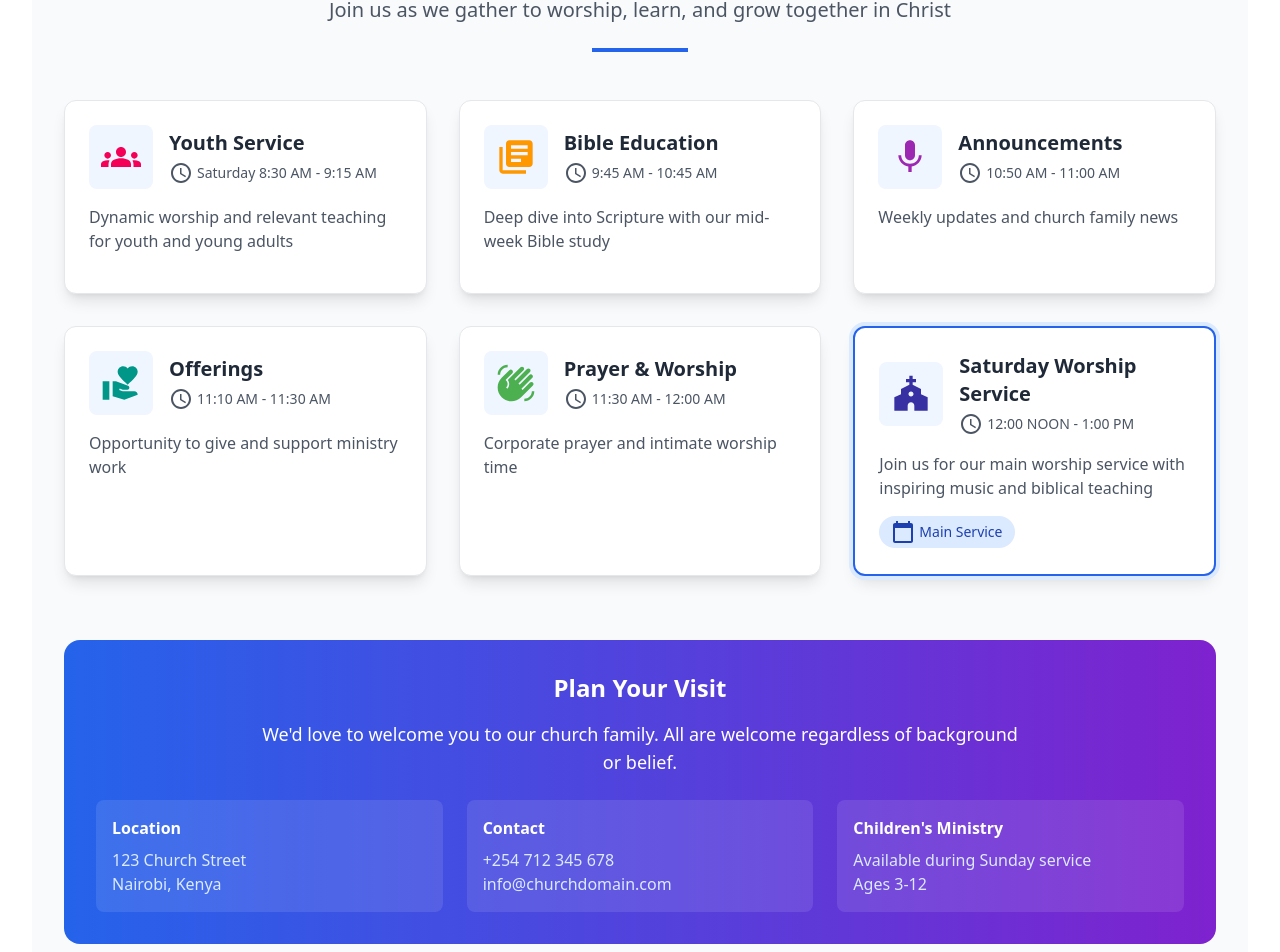
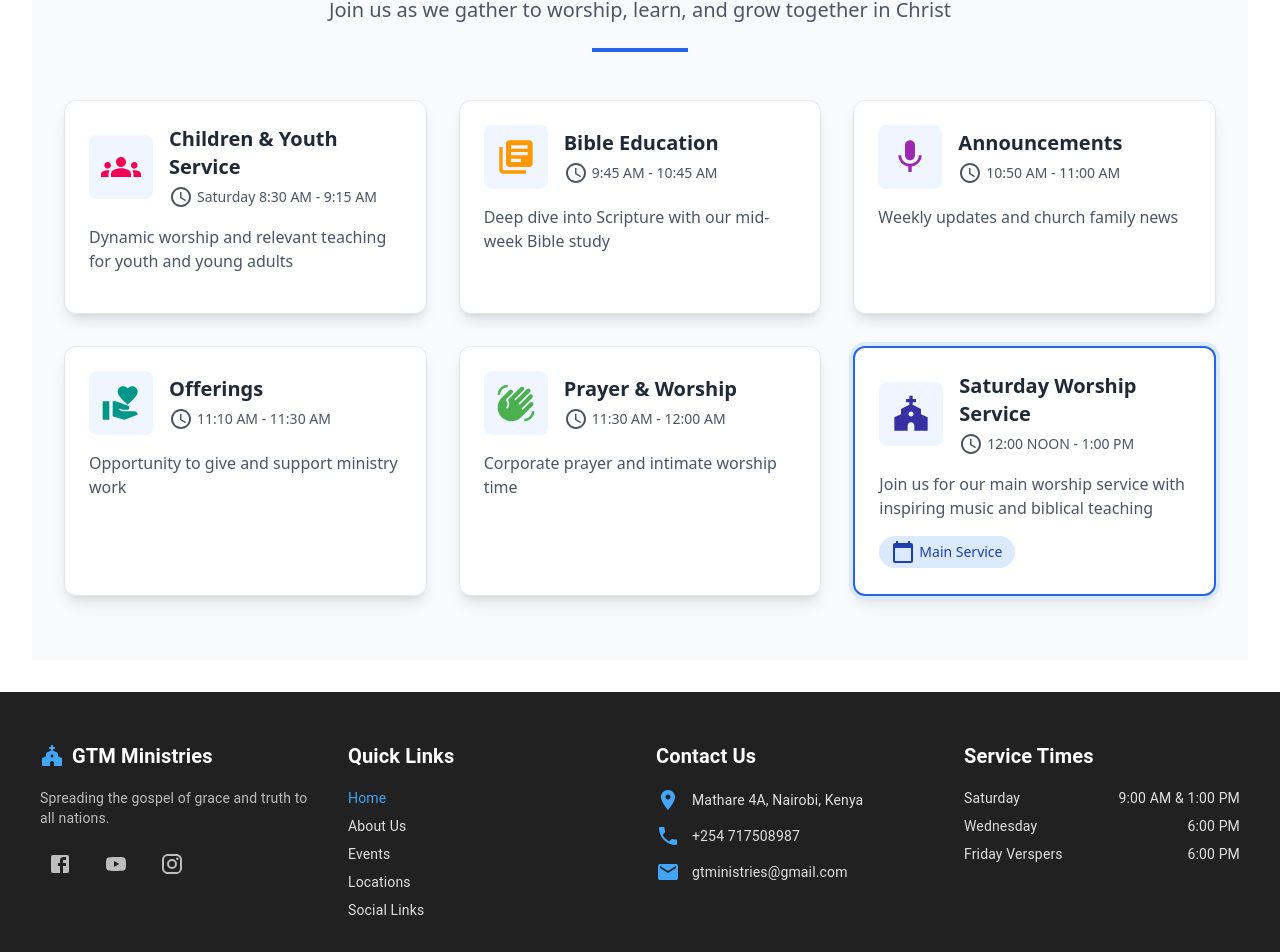
Before and after one commit to gitcat456/f_finalgtm, a React (Vite) app: page / in a window 1280 px wide. Shown: the part 980-1932 px from the top of the page. Built offline with nearby package versions, Linux system fonts and the light colour scheme.

Commit message:
minor UI changes

```diff
--- a/src/pages/Home.jsx
+++ b/src/pages/Home.jsx
@@ -1,11 +1,12 @@
 
 import { Church, Groups, LibraryBooks, Mic, VolunteerActivism, WavingHand, AccessTime, CalendarToday } from '@mui/icons-material';
 import home from '../assets/home.jpg';
+import { Link } from "react-router-dom";
 
 const Home = () => {
   const serviceTimes = [
     {
-      title: "Youth Service",
+      title: "Children & Youth Service",
       time: "Saturday 8:30 AM - 9:15 AM",
       description: "Dynamic worship and relevant teaching for youth and young adults",
       icon: <Groups sx={{ fontSize: 40, color: '#f50057' }} />
@@ -105,8 +106,8 @@ const Home = () => {
             ))}
           </div>
 
-          {/* Additional Information */}
-          <div className="mt-16 bg-gradient-to-r from-blue-600 to-purple-700 rounded-2xl p-8 text-white text-center">
+          {/* Additional Information
+          <div className="mt-16 bg-gradient-to-r from-indigo-600 to-purple-700 rounded-2xl p-8 text-white text-center">
             <h3 className="text-2xl font-bold mb-4">Plan Your Visit</h3>
             <p className="text-lg mb-6 max-w-3xl mx-auto">
               We'd love to welcome you to our church family. All are welcome regardless of background or belief.
@@ -114,7 +115,12 @@ const Home = () => {
             <div className="grid grid-cols-1 md:grid-cols-3 gap-6 text-left">
               <div className="bg-white bg-opacity-10 p-4 rounded-lg">
                 <h4 className="font-semibold mb-2">Location</h4>
-                <p className="text-blue-100">123 Church Street<br />Nairobi, Kenya</p>
+                <Link
+                  to="/locations"
+                  className="text-blue-100 bg-blue-600 hover:bg-blue-700 px-4 py-2 rounded-lg font-medium"
+                >
+                  View Locations
+                </Link>
               </div>
               <div className="bg-white bg-opacity-10 p-4 rounded-lg">
                 <h4 className="font-semibold mb-2">Contact</h4>
@@ -125,7 +131,7 @@ const Home = () => {
                 <p className="text-blue-100">Available during Sunday service<br />Ages 3-12</p>
               </div>
             </div>
-          </div>
+          </div>*/}
         </div>
       </section>
     </>
```
